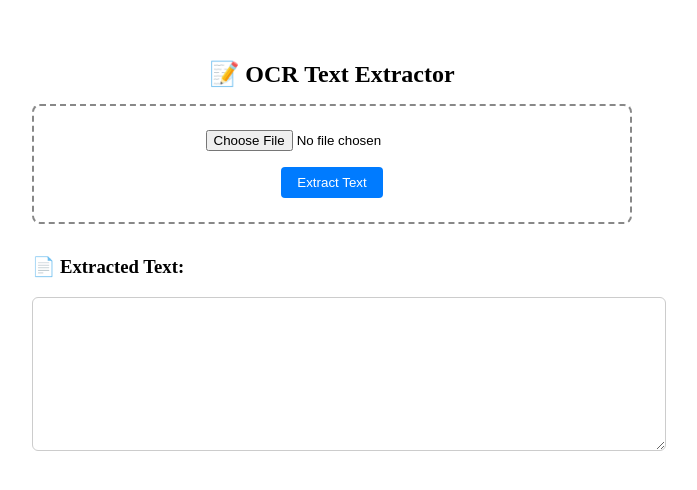
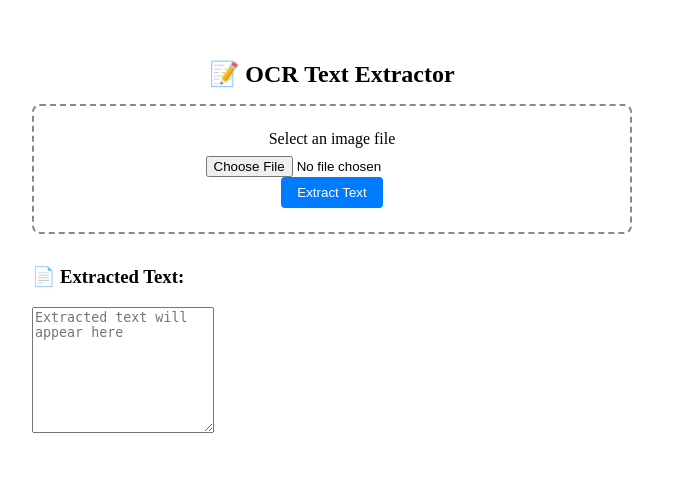
Before and after one commit to Shambhavirani625/Handwriting-Recognition, a Flask app: page / in a window 1280 px wide. Shown: the top 490 px of the page, without its empty margins (308-1005 px from the left). Run offline with Flask 3, Linux system fonts and the light colour scheme.

Commit message:
updated html

```diff
--- a/src/templates/index.jinja.html
+++ b/src/templates/index.jinja.html
@@ -6,7 +6,8 @@
 
     <!-- File upload UI -->
     <div style="border: 2px dashed #888; padding: 1.5rem; text-align:center; border-radius: 8px;">
-        <input type="file" id="imageInput" accept="image/*" style="margin-bottom: 1rem;">
+        <label for="imageInput" style="display:block; margin-bottom:0.5rem;">Select an image file</label>
+        <input type="file" id="imageInput" accept="image/*" class="image-input" title="Upload an image file for text extraction" placeholder="Choose image file">
         <br>
         <button id="uploadBtn" style="padding: 0.5rem 1rem; border:none; background:#007bff; color:#fff; border-radius:4px;">
             Extract Text
@@ -21,7 +22,8 @@
     <!-- Extracted text -->
     <div style="margin-top: 2rem;">
         <h3>📄 Extracted Text:</h3>
-        <textarea id="resultText" rows="8" style="width: 100%; padding: 1rem; border: 1px solid #ccc; border-radius: 6px;"></textarea>
+        <label for="resultText" style="display:none;">Extracted Text</label>
+        <textarea id="resultText" rows="8" class="result-textarea" title="Extracted text area" placeholder="Extracted text will appear here"></textarea>
     </div>
 </div>
 
```
